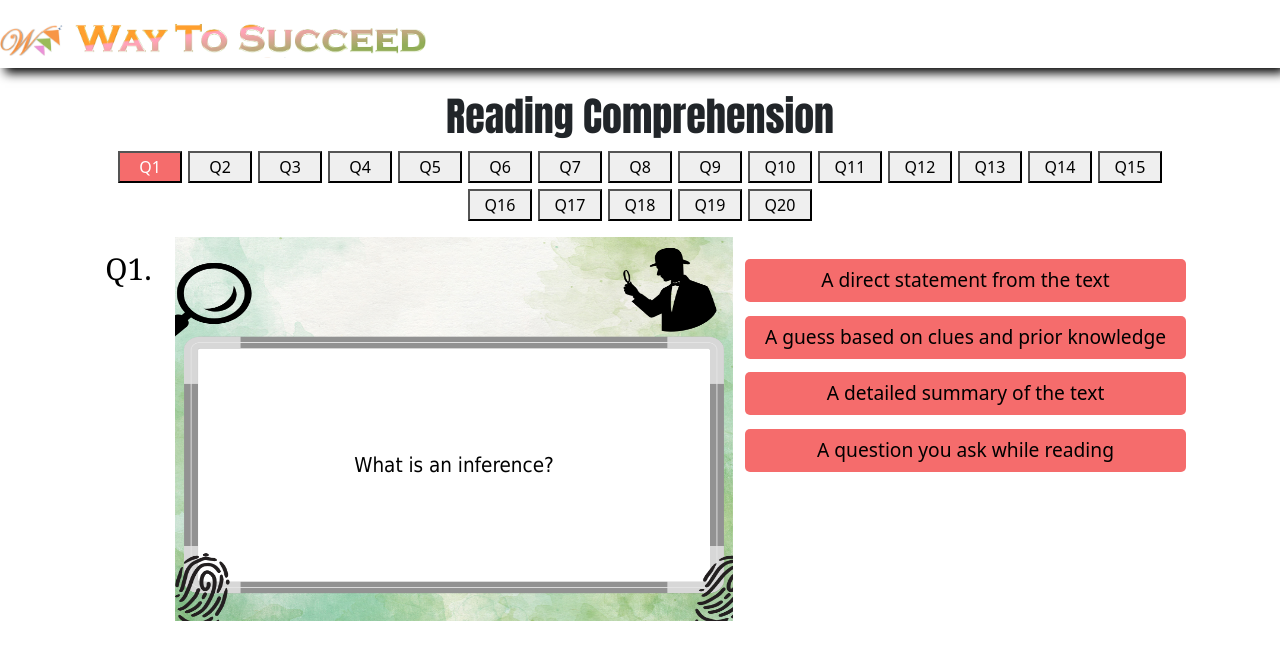
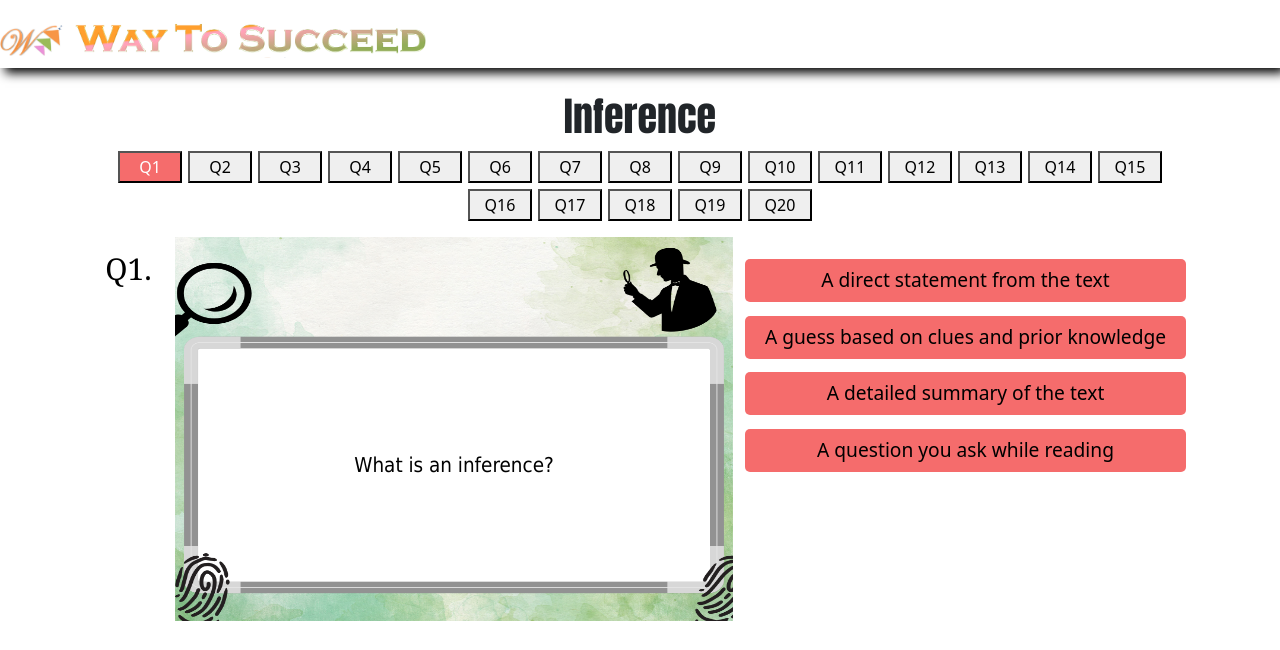
Before and after one commit to waytosucceed/G6C37_AC2_ENG, a plain HTML site: page index.html in a window 1280 px wide. Drawn offline with nearby package versions, Linux system fonts and the light colour scheme; a web font is replaced by a local one.

Commit message:
Update index.html

```diff
--- a/index.html
+++ b/index.html
@@ -98,7 +98,7 @@
   </div>
   <br />
   <center>
-    <h1 id="heading">Reading Comprehension</h1>
+    <h1 id="heading">Inference </h1>
     <div id="questionButtons" class="container">
       <!-- Dynamic buttons will be inserted here -->
     </div>
```
